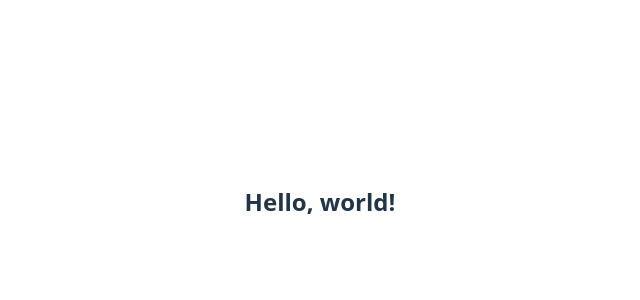
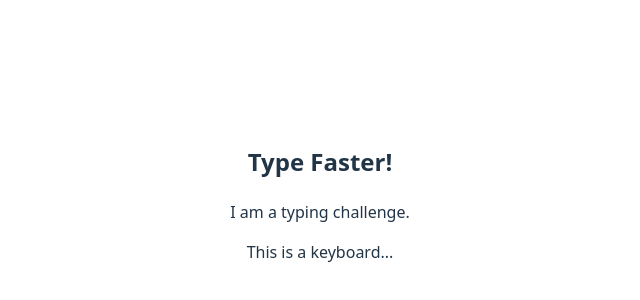
Before and after one commit to kaitlyn-dodds/type-faster, a React (Vite) app: page / in a window 1280 px wide. Shown: the part 198-498 px from the top of the page, without its empty margins (320-960 px from the left). Built offline with nearby package versions, Linux system fonts and the light colour scheme.

Commit message:
basic component structure

```diff
--- a/src/App.tsx
+++ b/src/App.tsx
@@ -1,9 +1,13 @@
 import './App.css'
+import Challenge from './components/Challenge'
+import Keyboard from './components/keyboard'
 
 function App() {
   return (
     <>
-      <h2>Hello, world!</h2>
+      <h2>Type Faster!</h2>
+      <Challenge></Challenge>
+      <Keyboard></Keyboard>
     </>
   )
 }
--- /dev/null
+++ b/src/components/Challenge.tsx
@@ -0,0 +1,12 @@
+
+function Challenge() {
+    const current: string = "I am a typing challenge."
+
+    return (
+        <>
+            <p>{current}</p>
+        </>
+    )
+}
+
+export default Challenge
--- /dev/null
+++ b/src/components/Keyboard.tsx
@@ -0,0 +1,10 @@
+
+function Keyboard() {
+    return (
+        <>
+            <p>This is a keyboard...</p>
+        </>
+    )
+}
+
+export default Keyboard
```
